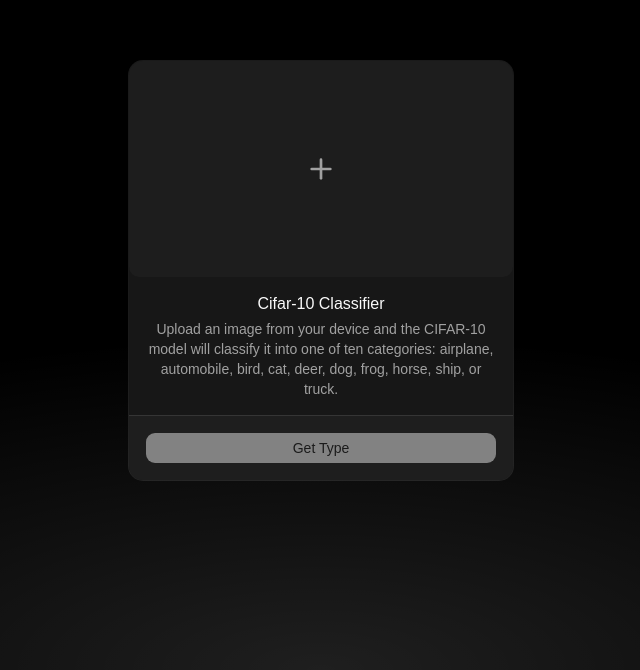
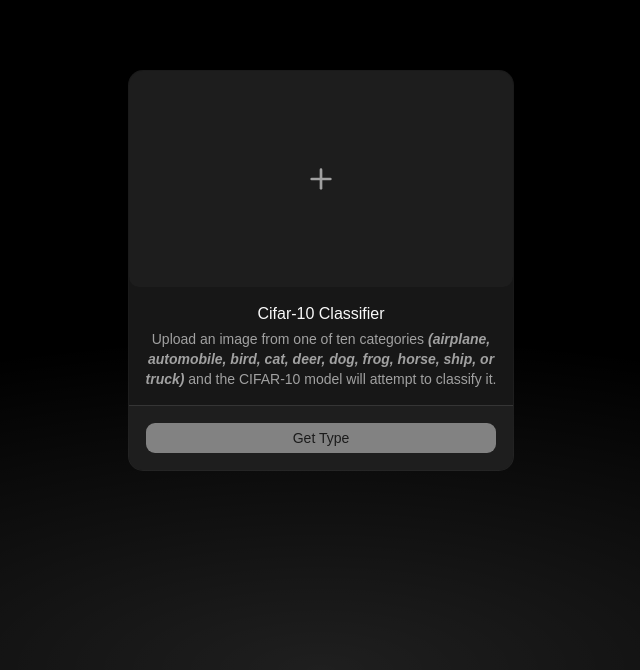
Before and after one commit to RJGanzon/cifar-10, a React (Vite) app in the folder frontend/: page / in a window 1280 px wide. Shown: the part 130-800 px from the top of the page, without its empty margins (319-959 px from the left). Built offline with nearby package versions, Linux system fonts and the light colour scheme.

Commit message:
Modified alert dialog to show the predicted class

```diff
--- a/frontend/src/App.tsx
+++ b/frontend/src/App.tsx
@@ -28,6 +28,7 @@ function App() {
   const [currentImage, setCurrentImage] = useState<File | null>(null);
   const [selectedImageURL, setselectedImageURL] = useState<string>("");
   const [openState, setOpenState] = useState(false);
+  const [classHighest, setClassHighest] = useState<string>("");
   const uploadImage = useRef<HTMLInputElement>(null);
 
   const CIFAR_CLASSES = [
@@ -104,9 +105,13 @@ function App() {
         <CardHeader className="flex flex-col items-center">
           <CardTitle>Cifar-10 Classifier</CardTitle>
           <CardDescription className="text-center">
-            Upload an image from your device and the CIFAR-10 model will
-            classify it into one of ten categories: airplane, automobile, bird,
-            cat, deer, dog, frog, horse, ship, or truck.
+            Upload an image from one of ten categories
+            <span className="font-semibold italic">
+              {" "}
+              (airplane, automobile, bird, cat, deer, dog, frog, horse, ship, or
+              truck){" "}
+            </span>
+            and the CIFAR-10 model will attempt to classify it.
           </CardDescription>
         </CardHeader>
         <CardFooter>
@@ -119,6 +124,8 @@ function App() {
                   classPredictions.prediction[0],
                 );
                 console.log(class_highest);
+                setClassHighest(class_highest);
+                setOpenState(true);
               }
             }}
             disabled={!uploadedImage}
@@ -129,21 +136,26 @@ function App() {
       </Card>
 
       {/* Alert Dialog showing which class has the highest probability */}
-      {/* <AlertDialog open={true}>
-        <AlertDialogContent>
-          <AlertDialogHeader>
-            <AlertDialogTitle>Are you absolutely sure?</AlertDialogTitle>
-            <AlertDialogDescription>
-              This action cannot be undone. This will permanently delete your
-              account from our servers.
+      <AlertDialog open={openState}>
+        <AlertDialogContent size="sm">
+          <AlertDialogHeader className="items-center">
+            <AlertDialogTitle className="text-center">
+              The model predicted:
+            </AlertDialogTitle>
+            <AlertDialogDescription className="text-center text-2xl font-bold text-foreground py-4 capitalize">
+              {classHighest}
             </AlertDialogDescription>
           </AlertDialogHeader>
           <AlertDialogFooter>
-            <AlertDialogCancel>Cancel</AlertDialogCancel>
-            <AlertDialogAction>Continue</AlertDialogAction>
+            <AlertDialogCancel className="bg-red-600 text-white border-red-600 hover:bg-red-700 hover:text-white hover:border-red-700 dark:bg-red-700 dark:text-white dark:border-red-700 dark:hover:bg-red-800 dark:hover:text-white dark:hover:border-red-800">
+              No, incorrect
+            </AlertDialogCancel>
+            <AlertDialogAction className="bg-green-600 text-white hover:bg-green-700 dark:bg-green-700 dark:hover:bg-green-800">
+              Yes, correct
+            </AlertDialogAction>
           </AlertDialogFooter>
         </AlertDialogContent>
-      </AlertDialog> */}
+      </AlertDialog>
     </div>
   );
 }
```
